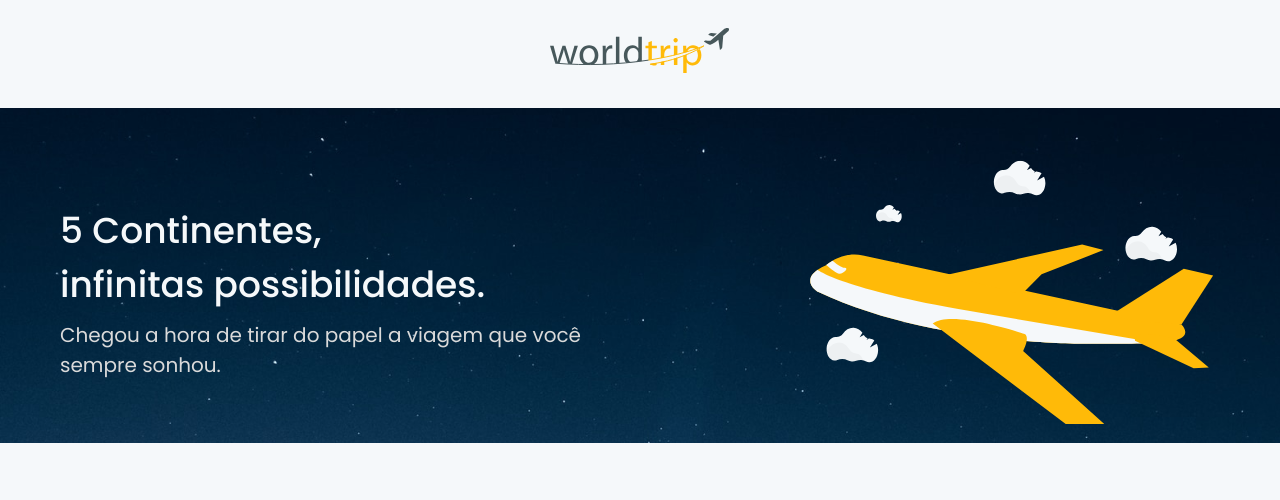
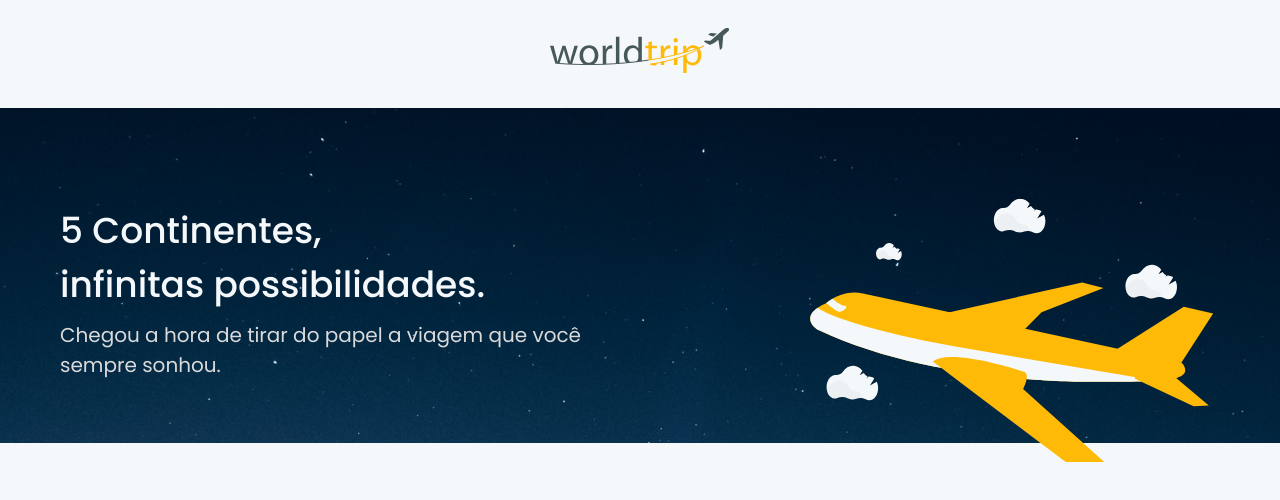
Before and after one commit to teilorbarcelos/worldtrip, a Next.js app: page / in a window 1280 px wide. Shown: the top 500 px of the page. Built offline with nearby package versions, Linux system fonts and the light colour scheme.

Commit message:
banner finished

```diff
--- a/src/components/Banner.tsx
+++ b/src/components/Banner.tsx
@@ -13,6 +13,7 @@ export default function Banner() {
       align="center"
       bgImage="/background.png"
       bgRepeat="no-repeat"
+      bgSize={["cover", "unset"]}
     >
       <HStack
         justify="space-between"
@@ -48,6 +49,7 @@ export default function Banner() {
               src="/airplane.svg"
               alt="Airplane image illustration"
               maxW={417}
+              mt="76px"
             />
           </Stack>
         }
```
